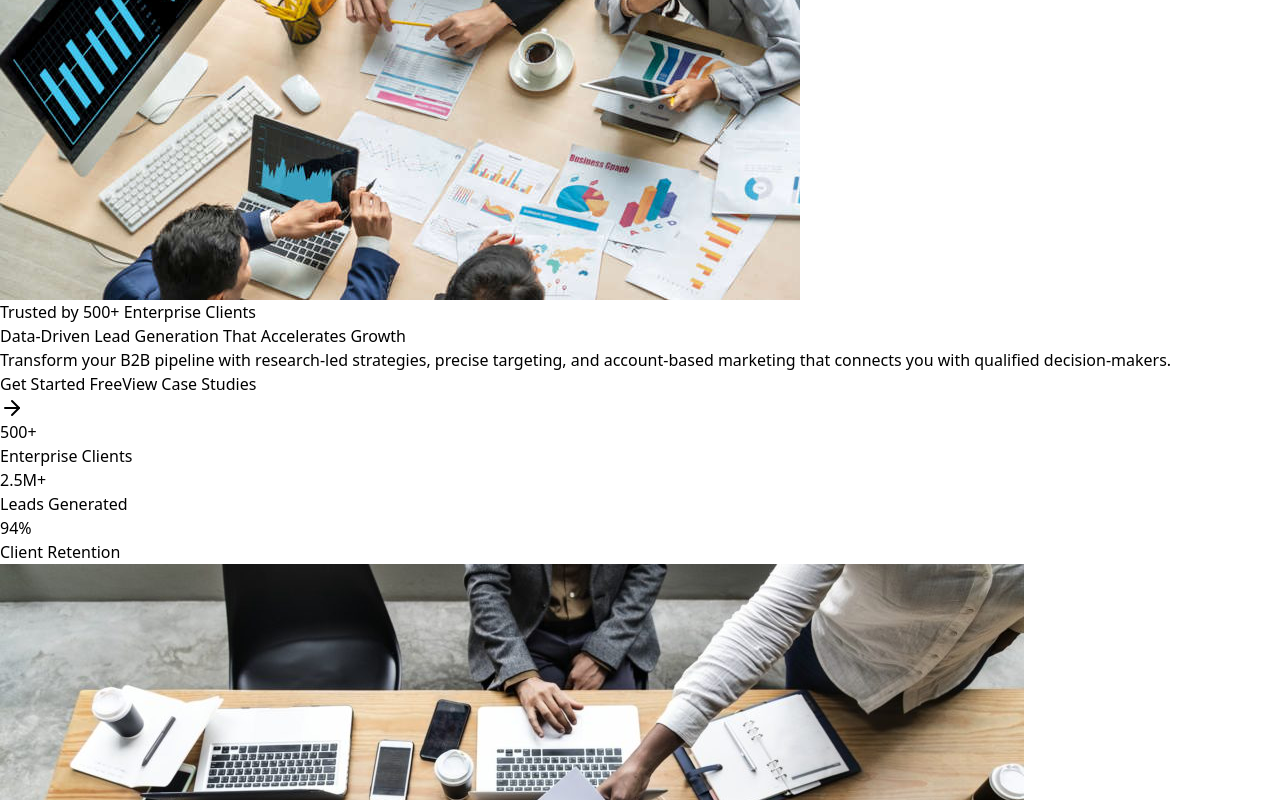
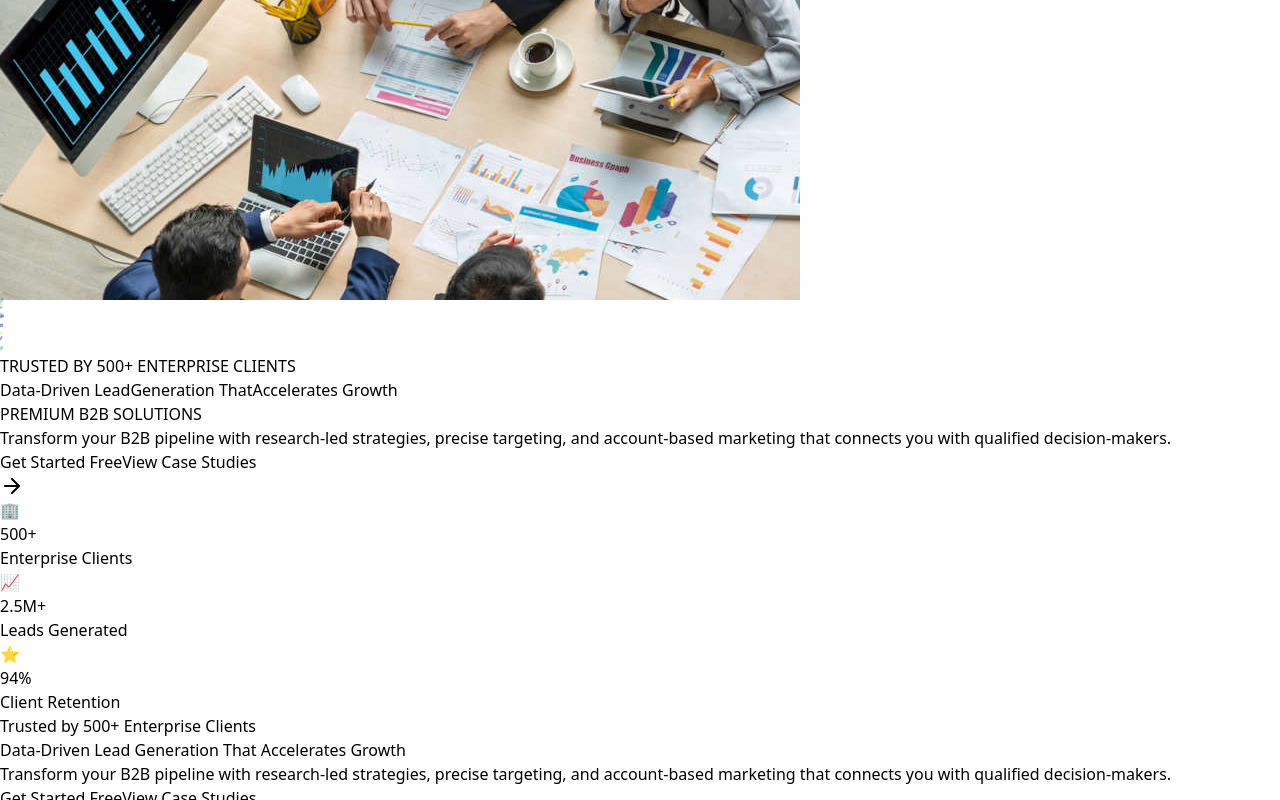
Before and after one commit to aveez444/DartsUnity, a React (Vite) app: page / in a window 1280 px wide. Shown: the part 988-1788 px from the top of the page. Built offline with nearby package versions, Linux system fonts and the light colour scheme.

Commit message:
first comep

```diff
--- a/package.json
+++ b/package.json
@@ -4,7 +4,7 @@
   "version": "0.0.0",
   "type": "module",
   "scripts": {
-    "dev": "vite",
+    "dev": "vite --host",
     "build": "vite build",
     "lint": "eslint .",
     "preview": "vite preview"
--- a/src/index.css
+++ b/src/index.css
@@ -17,6 +17,24 @@
     }
   }
 
+  @keyframes float {
+    0%, 100% { transform: translateY(0) rotate(0deg); }
+    50% { transform: translateY(-20px) rotate(180deg); }
+  }
+
+  @keyframes ripple {
+    0% { transform: scale(0); opacity: 1; }
+    100% { transform: scale(2); opacity: 0; }
+  }
+
+  .animate-float {
+    animation: float 6s ease-in-out infinite;
+  }
+
+  .animate-ripple {
+    animation: ripple 0.6s linear;
+  }
+
   @keyframes slow-rotate {
     from {
       transform: rotate(0deg);
--- a/src/pages/Home.jsx
+++ b/src/pages/Home.jsx
@@ -1,16 +1,15 @@
-import { ArrowRight, CheckCircle2, Target, Users, TrendingUp, Sparkles, Database, Mail } from 'lucide-react';
+import { ArrowRight, CheckCircle2, Target, Star, Users, TrendingUp, Sparkles, Database, Mail } from 'lucide-react';
 
 // Import images - rename your files to match these names
 import heroBgImage from '../assets/officebg.jpg'; // Image 1 - Meeting room
 import heroMainImage from '../assets/team-collaboration.jpg'; // Image 2 or 3 - Dashboard/Analytics
 import aboutImage from '../assets/officebg2.jpg'; // Image 6 - Office interior
 import dataVisualization from '../assets/office4.jpg'; // Image 4 - Charts/Analytics
-
 const Home = () => {
   return (
     <div className="min-h-screen bg-white">
       {/* Hero Section with Background Image */}
-      <section className="relative min-h-screen flex items-center overflow-hidden">
+      <section className="relative min-h-screen flex items-center overflow-hidden pt-16 md:pt-0">
         {/* Background Image with Overlay */}
         <div className="absolute inset-0">
           <img
@@ -25,7 +24,7 @@ const Home = () => {
           {/* Dark gradient overlay - Adjust opacity here (95 = 95%, 90 = 90%, etc.) */}
           {/* For lighter overlay, reduce the numbers: /70 or /60 */}
           {/* For grey overlay, use: from-gray-900/70 via-gray-800/65 to-gray-900/70 */}
-          <div className="absolute inset-0 bg-gradient-to-br from-gray-900/95 via-gray-800/90 to-gray-900/80"></div>
+          <div className="absolute inset-0 bg-gradient-to-br from-gray-900/65 via-gray-800/70 to-gray-900/80"></div>
         </div>
 
         {/* Subtle animated pattern overlay */}
@@ -34,16 +33,128 @@ const Home = () => {
           <div className="absolute bottom-0 right-0 w-96 h-96 bg-[#1AD603] rounded-full blur-3xl animate-pulse" style={{animationDelay: '1s'}}></div>
         </div>
 
-        {/* Grid Pattern */}
-        <div className="absolute inset-0 opacity-5" style={{
+        {/* Grid Pattern - Mobile Enhancements */}
+        <div className="absolute inset-0 opacity-5 hidden md:block" style={{
           backgroundImage: `linear-gradient(rgba(255,255,255,.1) 1px, transparent 1px),
                            linear-gradient(90deg, rgba(255,255,255,.1) 1px, transparent 1px)`,
           backgroundSize: '50px 50px'
         }}></div>
 
-        <div className="relative max-w-7xl mx-auto px-4 sm:px-6 lg:px-8 py-20 w-full">
-          <div className="grid lg:grid-cols-2 gap-12 items-center">
-            {/* Left Content */}
+
+        {/* Floating Particles for Mobile */}
+        <div className="absolute inset-0 overflow-hidden md:hidden">
+          {[...Array(20)].map((_, i) => (
+            <div
+              key={i}
+              className="absolute rounded-full"
+              style={{
+                width: Math.random() * 3 + 1 + 'px',
+                height: Math.random() * 3 + 1 + 'px',
+                background: i % 3 === 0 ? '#1AD603' : i % 3 === 1 ? '#1110C4' : '#FFFFFF',
+                left: Math.random() * 100 + '%',
+                top: Math.random() * 100 + '%',
+                animation: `float ${Math.random() * 4 + 3}s infinite ease-in-out ${Math.random() * 3}s`,
+                opacity: Math.random() * 0.4 + 0.1
+              }}
+            />
+          ))}
+        </div>
+
+        <div className="relative max-w-7xl mx-auto px-4 sm:px-6 lg:px-8 py-12 sm:py-16 lg:py-20 w-full">
+          {/* Mobile Layout (Full Width Text Centered) */}
+          <div className="md:hidden w-full">
+            <div className="max-w-2xl mx-auto text-center space-y-8">
+              {/* Trust Badge with Animation */}
+              <div className="inline-block">
+                <div className="flex items-center justify-center gap-2 bg-gradient-to-r from-white/15 to-white/5 backdrop-blur-md px-5 py-3 rounded-2xl border border-white/25 shadow-lg">
+                  <div className="flex items-center gap-2">
+                    <div className="relative">
+                      <div className="w-3 h-3 bg-[#1AD603] rounded-full"></div>
+                      <div className="absolute inset-0 bg-[#1AD603] rounded-full animate-ping"></div>
+                    </div>
+                    <span className="text-sm font-semibold tracking-wide">TRUSTED BY 500+ ENTERPRISE CLIENTS</span>
+                  </div>
+                </div>
+              </div>
+
+              {/* Main Heading with Enhanced Typography */}
+              <div className="space-y-4">
+                <h1 className="text-4xl sm:text-5xl font-bold leading-tight tracking-tight">
+                  <span className="block text-white mb-3">
+                    Data-Driven Lead
+                  </span>
+                  <span className="block text-white mb-3">
+                    Generation That
+                  </span>
+                  <span className="block bg-gradient-to-r from-[#1AD603] via-[#2BEC06] to-[#1AD603] bg-clip-text text-transparent animate-gradient">
+                    Accelerates Growth
+                  </span>
+                </h1>
+
+                {/* Subtitle with Icon */}
+                <div className="flex items-center justify-center space-x-2 pt-4">
+                  <div className="w-10 h-0.5 bg-gradient-to-r from-transparent via-[#1AD603] to-transparent"></div>
+                  <span className="text-white/70 text-xs font-semibold tracking-widest">PREMIUM B2B SOLUTIONS</span>
+                  <div className="w-10 h-0.5 bg-gradient-to-r from-transparent via-[#1AD603] to-transparent"></div>
+                </div>
+              </div>
+
+              {/* Description with Better Spacing */}
+              <p className="text-lg leading-relaxed text-white/90 px-2">
+                Transform your B2B pipeline with research-led strategies, precise targeting,
+                and account-based marketing that connects you with qualified decision-makers.
+              </p>
+
+              {/* CTA Buttons - Mobile Optimized */}
+              <div className="flex flex-col gap-4 pt-6">
+                <button className="group relative px-8 py-4 bg-white text-[#1110C4] rounded-2xl font-bold text-lg shadow-2xl shadow-white/20 hover:shadow-white/30 transition-all duration-300 active:scale-95">
+                  <div className="flex items-center justify-center gap-3">
+                    <span className="relative z-10">Get Started Free</span>
+                    <ArrowRight className="h-5 w-5 relative z-10 group-hover:translate-x-2 transition-transform" />
+                  </div>
+                  {/* Button Glow Effect */}
+                  <div className="absolute inset-0 rounded-2xl bg-gradient-to-r from-white/0 via-white/10 to-white/0 opacity-0 group-hover:opacity-100 transition-opacity duration-500"></div>
+                </button>
+
+                <button className="px-8 py-4 bg-gradient-to-r from-white/10 to-white/5 backdrop-blur-md text-white rounded-2xl font-bold text-lg border-2 border-white/30 hover:border-white/50 hover:bg-white/15 transition-all duration-300 active:scale-95">
+                  View Case Studies
+                </button>
+              </div>
+
+              {/* Stats Grid - Mobile Enhanced */}
+              <div className="pt-8">
+                <div className="grid grid-cols-3 gap-4">
+                  {[
+                    { value: "500+", label: "Enterprise Clients", icon: "🏢" },
+                    { value: "2.5M+", label: "Leads Generated", icon: "📈" },
+                    { value: "94%", label: "Client Retention", icon: "⭐" }
+                  ].map((stat, index) => (
+                    <div key={index} className="group relative">
+                      <div className="bg-gradient-to-b from-white/10 to-white/5 backdrop-blur-sm rounded-2xl p-4 border border-white/20 hover:border-[#1AD603]/50 transition-all duration-300">
+                        <div className="flex flex-col items-center space-y-2">
+                          <div className="text-2xl">{stat.icon}</div>
+                          <div className="text-2xl font-bold text-[#1AD603]">{stat.value}</div>
+                          <div className="text-xs text-white/80 font-medium leading-tight">{stat.label}</div>
+                        </div>
+                      </div>
+                      {/* Hover Effect */}
+                      <div className="absolute inset-0 bg-gradient-to-br from-[#1AD603]/10 to-transparent rounded-2xl opacity-0 group-hover:opacity-100 transition-opacity duration-300 blur-xl"></div>
+                    </div>
+                  ))}
+                </div>
+              </div>
+
+              {/* Trust Badges */}
+              <div className="pt-6">
+                <div className="inline-flex items-center gap-2 bg-white/5 backdrop-blur-sm px-4 py-2 rounded-full border border-white/20">
+                </div>
+              </div>
+            </div>
+          </div>
+
+          {/* Desktop Layout (Two Columns with Image) */}
+          <div className="hidden md:grid lg:grid-cols-2 gap-12 items-center">
+            {/* Left Content - Desktop */}
             <div className="space-y-8 z-10 text-white">
               <div className="inline-block">
                 <div className="flex items-center gap-2 bg-white/10 backdrop-blur-sm px-4 py-2 rounded-full border border-white/20">
@@ -91,7 +202,7 @@ const Home = () => {
               </div>
             </div>
 
-            {/* Right Image with Frame */}
+            {/* Right Image with Frame - Desktop Only */}
             <div className="relative z-10">
               <div className="relative">
                 {/* Decorative frame elements */}
@@ -124,6 +235,19 @@ const Home = () => {
           <svg viewBox="0 0 1440 120" fill="none" xmlns="http://www.w3.org/2000/svg" className="w-full" preserveAspectRatio="none">
             <path d="M0,64 C360,120 1080,0 1440,64 L1440,120 L0,120 Z" fill="white"/>
           </svg>
+        </div>
+
+        {/* Scroll Indicator for Mobile */}
+        <div className="absolute bottom-8 left-1/2 transform -translate-x-1/2 md:hidden">
+          <div className="flex flex-col items-center space-y-2">
+            <span className="text-white/60 text-xs font-semibold tracking-widest">SCROLL TO EXPLORE</span>
+            <div className="relative">
+              <div className="w-6 h-10 border-2 border-white/40 rounded-full flex justify-center">
+                <div className="w-1 h-3 bg-gradient-to-b from-[#1AD603] to-white rounded-full mt-2 animate-bounce"></div>
+              </div>
+              <div className="absolute inset-0 w-6 h-10 border-2 border-[#1AD603]/30 rounded-full animate-ping"></div>
+            </div>
+          </div>
         </div>
       </section>
 
@@ -1072,6 +1196,7 @@ const Home = () => {
 </section>
 
 
+
     </div>
   );
 };
```
